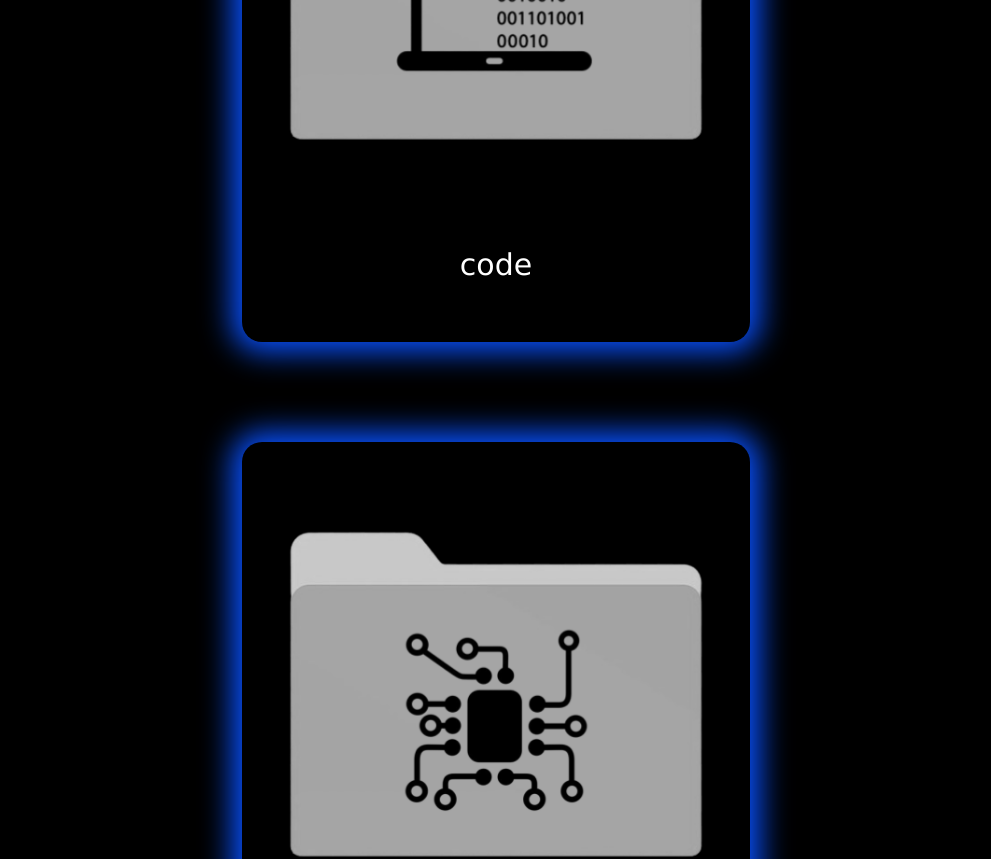
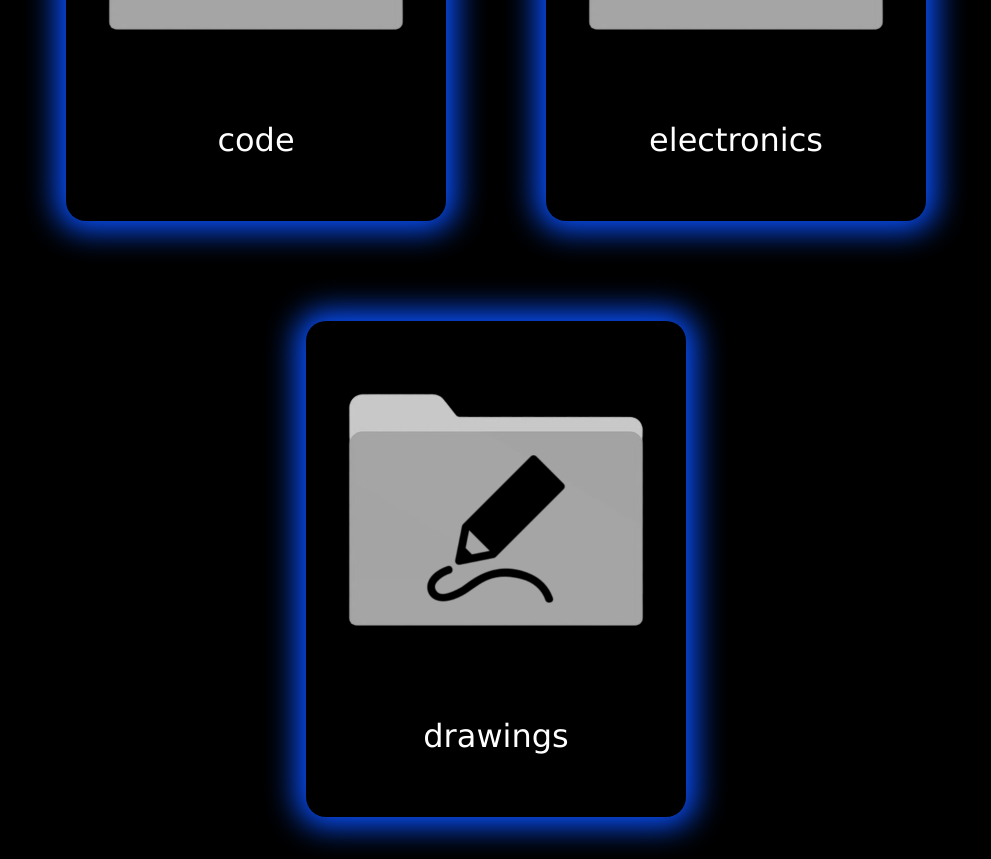
Before and after one commit to mialarkin14/websiteV2, a React (Vite) app: page /portfolio in a window 1280 px wide. Shown: the part 800-1659 px from the top of the page, without its empty margins (144-1135 px from the left). Built offline with nearby package versions, Linux system fonts and the light colour scheme.

Commit message:
small viewpoint changes

```diff
--- a/src/components/navBarF.tsx
+++ b/src/components/navBarF.tsx
@@ -12,7 +12,7 @@ const NavBarF = () =>{
     <>
         <div className="navBarF">
             <div className="iconF">
-                <Link to="/home" className="icon" onClick={() => {window.scroll(0, 0)}}><img src={logo} width="200px" height="auto"></img></Link>
+                <Link to="/home" className="icon" onClick={() => {window.scroll(0, 0)}}><img src={logo} width="150vw" height="auto"></img></Link>
             </div>
             <div className="navLinks">
                 <Link to="/home" className="linkF" onClick={() => {window.scroll(0, 0)}}>home</Link>
--- a/src/components/navBarH.tsx
+++ b/src/components/navBarH.tsx
@@ -14,10 +14,10 @@ const NavBarH = () =>{
     <>
         <div className="navBar">
             <div className="internalLinks">
-                <Link to="/home" className="iconH"><img src={logo} width="60px" height="auto"></img></Link>
-                <Link to="/home" className="linkH">home</Link>
-                <Link to="/about" className="linkH">about</Link>
-                <Link to="/portfolio" className="linkH">portfolio</Link>
+                <Link to="/home" className="iconH" onClick={() => {window.scroll(0, 0)}}><img src={logo} width="60px" height="auto"></img></Link>
+                <Link to="/home" className="linkH" onClick={() => {window.scroll(0, 0)}}>home</Link>
+                <Link to="/about" className="linkH" onClick={() => {window.scroll(0, 0)}}>about</Link>
+                <Link to="/portfolio" className="linkH" onClick={() => {window.scroll(0, 0)}}>portfolio</Link>
             </div>
             <div className="externalLinks">
                 <a className="icon" href={github} target="_blank"><img src={git} width="40px" height="auto"></img></a>
--- a/src/pages/portfolio.tsx
+++ b/src/pages/portfolio.tsx
@@ -26,22 +26,22 @@ const Portfolio = () =>{
             <div  style={{display:'flex', justifyContent:'center', alignItems:'center', flexWrap:'wrap', flexDirection:'row', columnGap:'100px', rowGap:'100px'}}>
                 <div style={{display:'flex', justifyContent:'center', alignItems:'center', flexWrap:'wrap', flexDirection:'column', rowGap:'10px',
                      boxShadow: '0 0 30px 10px #0951ff', borderRadius:'20px', padding: '30px'}}>
-                    <Link to='/code'><img src={code} alt="code" onClick={() => {window.scroll(0, 0)}} style={{width:'35vw'}}/></Link>
-                    <p className="SubHeading1">
+                    <Link to='/code'><img src={code} alt="code" onClick={() => {window.scroll(0, 0)}} style={{width:'25vw'}}/></Link>
+                    <p className="SubHeading1" style={{fontSize:'2.5vw'}}>
                         code
                     </p>
                 </div>
                 <div style={{display:'flex', justifyContent:'center', alignItems:'center', flexWrap:'wrap', flexDirection:'column', rowGap:'10px',
                      boxShadow: '0 0 30px 10px #0951ff', borderRadius:'20px', padding: '30px'}}>
-                    <Link to='/electronics'><img src={electronics} alt="electronics"  onClick={() => {window.scroll(0, 0)}} style={{width:'35vw'}}/></Link>
-                    <p className="SubHeading1">
+                    <Link to='/electronics'><img src={electronics} alt="electronics"  onClick={() => {window.scroll(0, 0)}} style={{width:'25vw'}}/></Link>
+                    <p className="SubHeading1" style={{fontSize:'2.5vw'}}>
                         electronics
                     </p>
                 </div>
                 <div style={{display:'flex', justifyContent:'center', alignItems:'center', flexWrap:'wrap', flexDirection:'column', rowGap:'10px',
                     boxShadow: '0 0 30px 10px #0951ff', borderRadius:'20px', padding: '30px'}}>
-                    <Link to='/drawings'><img src={drawings} alt="draw"  onClick={() => {window.scroll(0, 0)}} style={{width:'35vw'}}/></Link>
-                    <p className="SubHeading1">
+                    <Link to='/drawings'><img src={drawings} alt="draw"  onClick={() => {window.scroll(0, 0)}} style={{width:'25vw'}}/></Link>
+                    <p className="SubHeading1" style={{fontSize:'2.5vw'}}>
                         drawings
                     </p>
                 </div>
```
